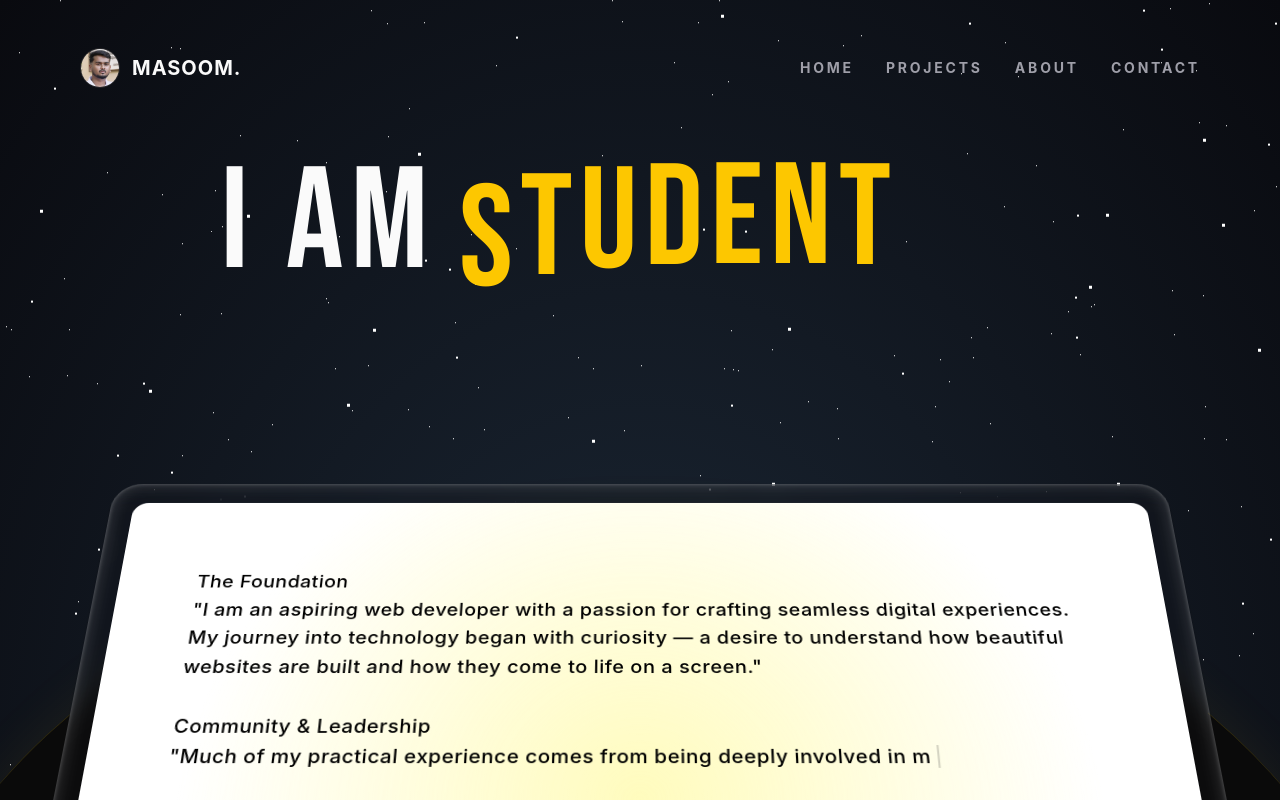
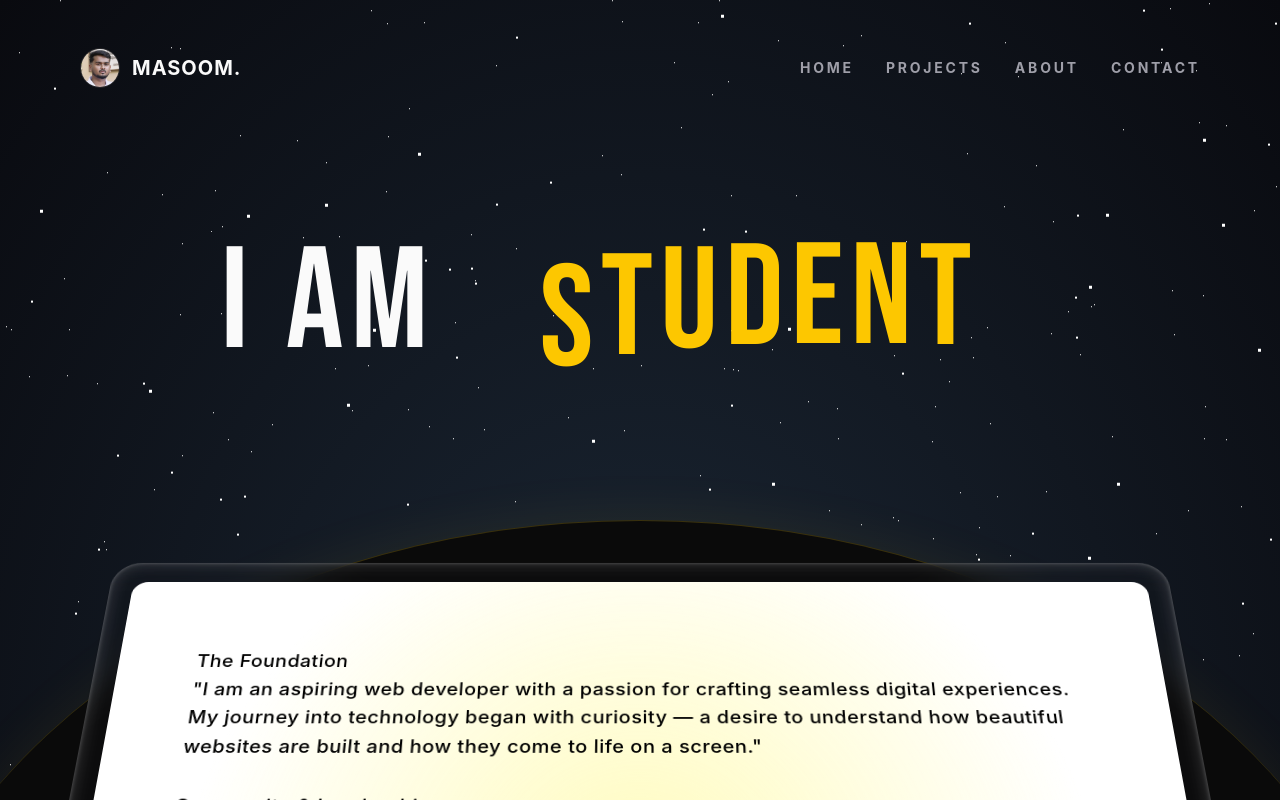
Before and after one commit to masoompersonal3/MyF, a React (Vite) app in the folder frontend/: page / in a window 1280 px wide. Shown: the top 800 px of the page. Built offline with nearby package versions, Linux system fonts and the light colour scheme.

Commit message:
Fix TS build error and center hero text

```diff
--- a/frontend/src/components/ui/minimalist-hero.tsx
+++ b/frontend/src/components/ui/minimalist-hero.tsx
@@ -1,7 +1,6 @@
 import { motion, AnimatePresence } from 'framer-motion';
 import { cn } from '../../lib/utils';
 import React, { useState } from 'react';
-import { StardustButton } from './stardust-button';
 
 interface MinimalistHeroProps {
   logoText: string;
@@ -95,11 +94,11 @@ export const MinimalistHero = ({
           initial={{ opacity: 0, y: 20 }}
           animate={{ opacity: 1, y: 0 }}
           transition={{ duration: 0.6, delay: 0.5 }}
-          className="z-20 flex flex-col items-center justify-center text-center mt-0 md:-mt-8"
+          className="z-20 flex flex-col items-center justify-center text-center mt-0 md:mt-12"
         >
           <h1 className="hero-font text-5xl md:text-7xl lg:text-[9rem] text-foreground flex flex-col md:flex-row items-center justify-center md:gap-6 leading-none">
             <span>{overlayText.part1}</span>
-            <span className="text-yellow-400 min-w-[320px] md:min-w-[600px] flex justify-center md:justify-start">
+            <span className="text-yellow-400 min-w-[320px] md:min-w-[600px] flex justify-center md:justify-center">
               {overlayText.part2}
             </span>
           </h1>
```
